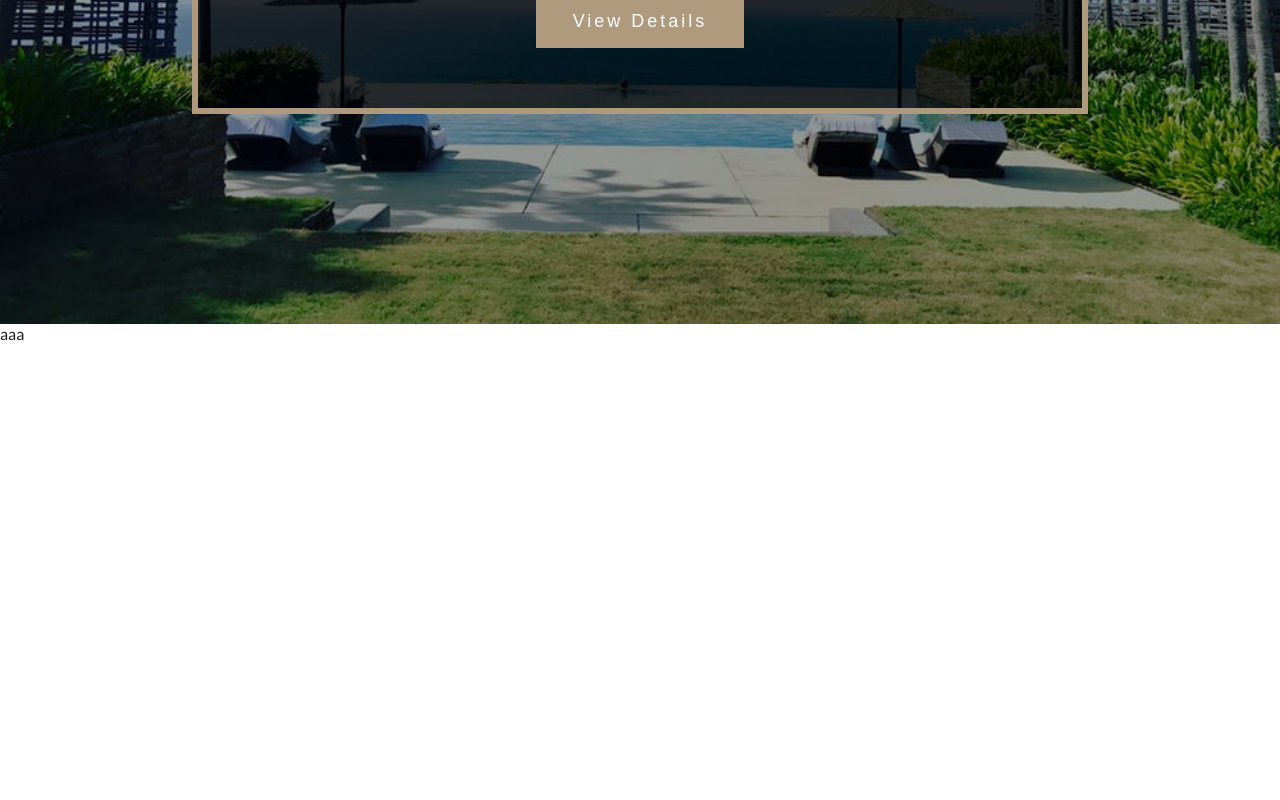
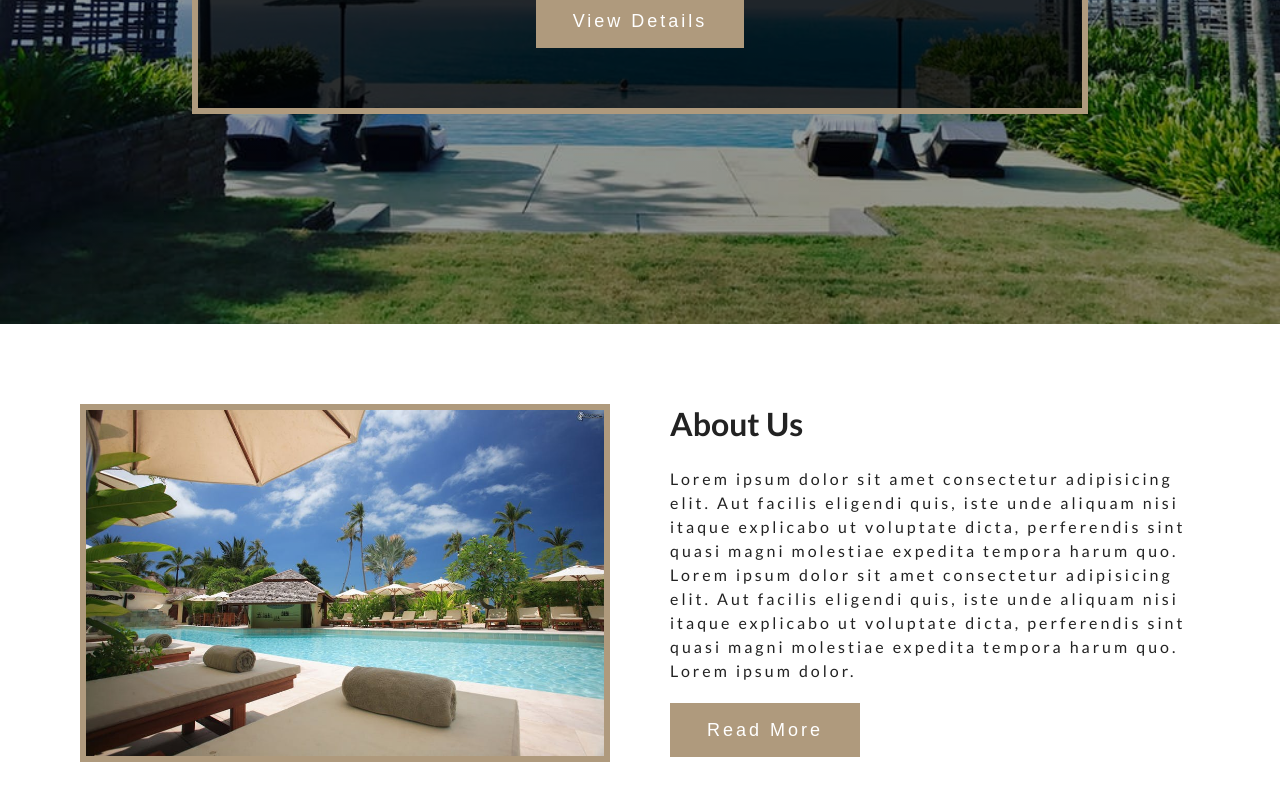
Before and after one commit to sean0923/john-smilga.react-styled.components, a React (Create React App) app: page / in a window 1280 px wide. Shown: the part 476-1276 px from the top of the page. Before the commit the page ends 819 px from the top, so only its background shows below. Built offline with nearby package versions, Linux system fonts and the light colour scheme.

Commit message:
Implement about us section

```diff
--- /dev/null
+++ b/src/components/common/Frame.js
@@ -0,0 +1,20 @@
+import React from 'react';
+import styled, { css } from 'styled-components';
+
+// -----------------------------------------------------------------------------------------
+// --------------------------------------- Helper ------------------------------------------
+// -----------------------------------------------------------------------------------------
+import * as sh from '../../helpers/styleHelpers';
+
+const Frame = (props) => {
+	return <Img {...props} />;
+};
+
+export default Frame;
+
+const Img = styled.img`
+	display: block;
+	width: 100%;
+	border: 6px solid ${sh.colorOptions.primary};
+	margin-bottom: ${({ marginBottom }) => marginBottom};
+`;
--- /dev/null
+++ b/src/components/common/SectionContainer.js
@@ -0,0 +1,26 @@
+import React from 'react';
+import styled, { css } from 'styled-components';
+
+// -----------------------------------------------------------------------------------------
+// --------------------------------------- Helper ------------------------------------------
+// -----------------------------------------------------------------------------------------
+import { media } from '../../helpers/styleHelpers';
+
+const SectionContainer = ({ children }) => {
+	return <Wrapper>{children}</Wrapper>;
+};
+
+// -----------------------------------------------------------------------------------------
+// ---------------------------------- Styled Components ------------------------------------
+// -----------------------------------------------------------------------------------------
+const destopView = () => {
+	return css`
+		display: grid;
+		grid-template-columns: 1fr 1fr;
+		grid-gap: 20px;
+	`;
+};
+
+const Wrapper = styled.div`height: 50vh;`;
+
+export default SectionContainer;
--- a/src/components/pages/Home.js
+++ b/src/components/pages/Home.js
@@ -5,6 +5,8 @@ import React from 'react';
 // -----------------------------------------------------------------------------------------
 import ContainerHero from '../common/ContainerHero';
 import Banner from '../common/Banner';
+import About from './home/About';
+import SectionContainer from '../common/SectionContainer';
 
 const Home = ({ className }) => {
 	return (
@@ -16,7 +18,7 @@ const Home = ({ className }) => {
 					description="Lorem ipsum dolor sit amet consectetur adipisicing elit. Alias laudantium doloremque, quis maiores voluptatem, adipisci ipsam possimus sit in rerum aut dolore porro itaque error quo repellendus perspiciatis illum dolorum."
 				/>
 			</ContainerHero>
-			<div className="description">aaa</div>
+			<About />
 		</div>
 	);
 };
--- /dev/null
+++ b/src/components/pages/home/About.js
@@ -0,0 +1,62 @@
+import React from 'react';
+import styled, { css } from 'styled-components';
+
+// -----------------------------------------------------------------------------------------
+// ----------------------------------- Component Import ------------------------------------
+// -----------------------------------------------------------------------------------------
+import Frame from '../../common/Frame';
+import Button from '../../common/Button';
+
+// -----------------------------------------------------------------------------------------
+// --------------------------------------- Helper ------------------------------------------
+// -----------------------------------------------------------------------------------------
+import { media } from '../../../helpers/styleHelpers';
+
+// -----------------------------------------------------------------------------------------
+// ----------------------------------------- Data ------------------------------------------
+// -----------------------------------------------------------------------------------------
+import aboutBcg from '../../../images/aboutBcg.jpeg';
+
+const About = () => {
+	return (
+		<AboutWrapper>
+			<Frame marginBottom="32px" src={aboutBcg} />
+			<div>
+				<TitleWrapper>About Us</TitleWrapper>
+				<DescriptionWrapper>
+					Lorem ipsum dolor sit amet consectetur adipisicing elit. Aut facilis eligendi quis, iste
+					unde aliquam nisi itaque explicabo ut voluptate dicta, perferendis sint quasi magni
+					molestiae expedita tempora harum quo. Lorem ipsum dolor sit amet consectetur adipisicing
+					elit. Aut facilis eligendi quis, iste unde aliquam nisi itaque explicabo ut voluptate
+					dicta, perferendis sint quasi magni molestiae expedita tempora harum quo. Lorem ipsum
+					dolor.
+				</DescriptionWrapper>
+				<Button text="Read More" />
+			</div>
+		</AboutWrapper>
+	);
+};
+
+export default About;
+
+// -----------------------------------------------------------------------------------------
+// ---------------------------------- Styled Components ------------------------------------
+// -----------------------------------------------------------------------------------------
+const desktopView = () => {
+	return css`
+		display: grid;
+		grid-template-columns: 1fr 1fr;
+		grid-gap: 60px;
+	`;
+};
+
+const AboutWrapper = styled.div`
+	padding: 80px;
+	${media.desktop`${desktopView()}`};
+`;
+
+const TitleWrapper = styled.h2``;
+const DescriptionWrapper = styled.p`
+	letter-spacing: 3px;
+	margin-bottom: 20px;
+`;
```
Also changed, not shown: src/helpers/styleHelpers.js (line endings or trailing spaces).
